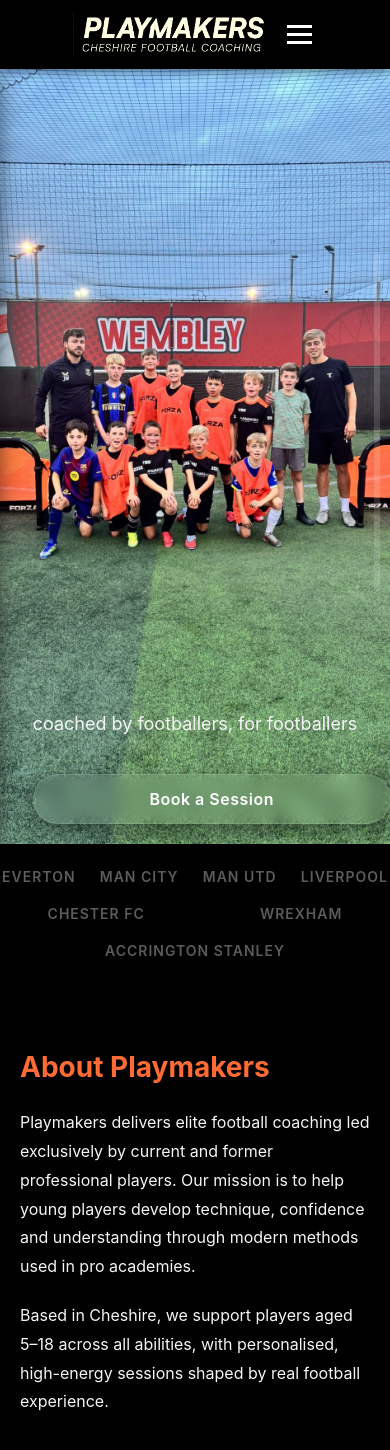
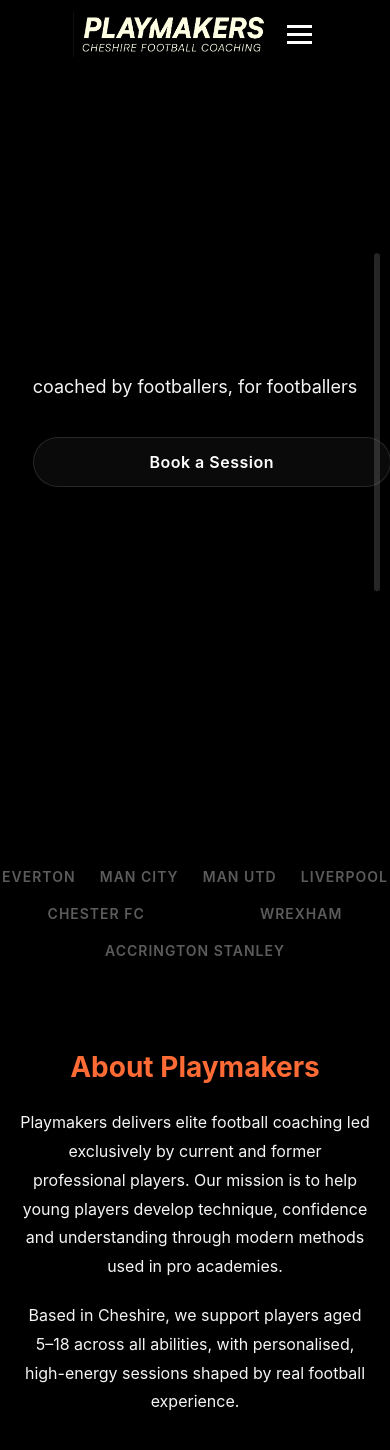
Before and after one commit to htkq6t5g6m-cell/playmakers-website, a React (Vite) app in the folder react-app/: page / in a window 390 px wide. Shown: the top 1450 px of the page. Built offline with nearby package versions, Linux system fonts and the light colour scheme.

Commit message:
style(hero/mobile): remove darkening, black preload, and center mobile stacks
- Remove video filter and hero.jpg poster; use black preload\n- Use 100svh for hero; improve mobile video sizing\n- Center single-column grids/cards and headings on mobile\n- Nudge hero content position (70vh on desktop)

```diff
--- a/react-app/src/App.css
+++ b/react-app/src/App.css
@@ -234,7 +234,7 @@
 
 .hero {
     position: relative;
-    height: 100vh;
+    height: 100svh;
     display: flex;
     align-items: center;
     justify-content: center;
@@ -250,10 +250,11 @@
     left: 0;
     width: 100%;
     height: 100%;
+    min-width: 100%;
+    min-height: 100%;
     object-fit: cover;
     z-index: 0;
-    filter: brightness(0.55) contrast(1.05);
-    background: url("/images/page-images/flood.png") center/cover no-repeat; /* poster fallback */
+    background: #000; /* black while video initializes */
 }
 
 /* Hero overlay no longer used (kept empty if component still renders it) */
@@ -1181,6 +1182,28 @@
         grid-template-columns: 1fr;
         gap: 20px;
     }
+    /* Center single-column stacks */
+    .coaches-grid,
+    .features-grid,
+    .services-grid,
+    .videos-grid {
+        justify-items: center;
+    }
+    .coach-card,
+    .feature-box,
+    .service-card,
+    .video-item {
+        width: 100%;
+        max-width: 520px;
+        margin: 0 auto;
+        text-align: center;
+    }
+    .about-text { text-align: center; }
+    .section-heading, .section-subtitle { text-align: center; }
+    /* Vertically center hero content on mobile */
+    .hero-content { margin-top: 0 !important; }
+    /* Align booking form actions to center on mobile */
+    .form-actions { align-items: center; }
 
 
 
--- a/react-app/src/components/HeroSection.jsx
+++ b/react-app/src/components/HeroSection.jsx
@@ -5,16 +5,12 @@
     <section
       className="hero"
       id="home"
-      style={{
-        background: 'url(/images/page-images/hero.jpg) center/cover no-repeat, #000'
-      }}
     >
       <video
         className="hero-video"
         autoPlay
         muted
         playsInline
-        poster="/images/page-images/hero.jpg"
         aria-hidden="true"
         onEnded={(e) => {
           // Ensure the last frame is retained; pause explicitly.
@@ -34,7 +30,7 @@
         <source src="/images/page-images/hero.mov" type="video/quicktime" />
         Your browser does not support the hero background video.
       </video>
-      <div className="hero-content" style={{ marginTop: '80vh' }}>
+      <div className="hero-content" style={{ marginTop: '70vh' }}>
         <p className="hero-text">
           coached by footballers, for footballers
         </p>
```
Also changed, not shown: react-app/public/images/page-images/hero.jpg.
